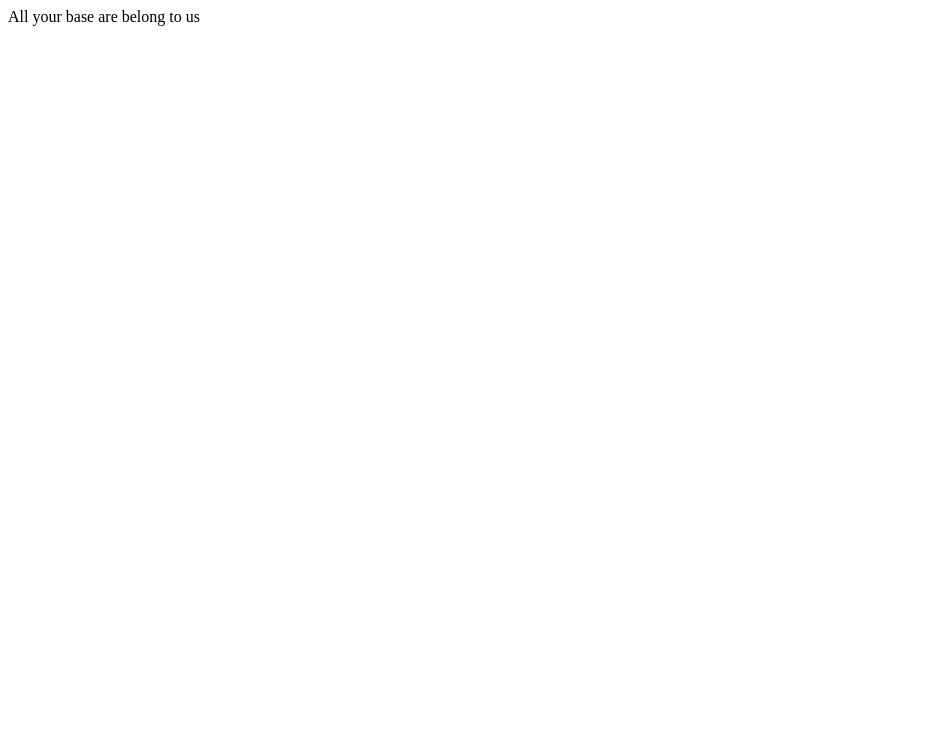
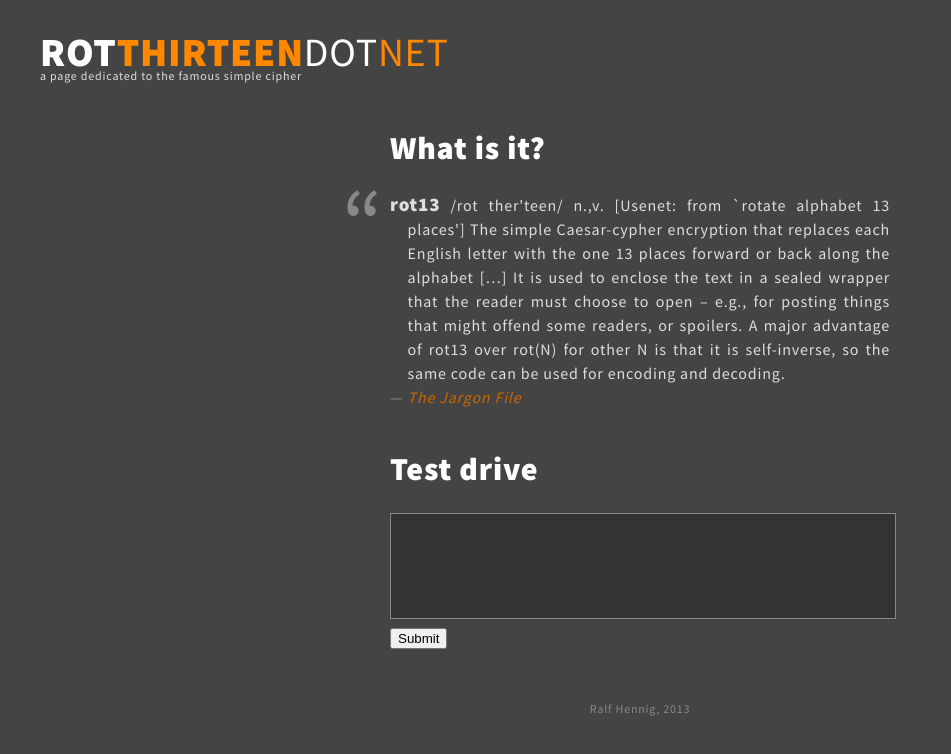
Before and after one commit to k7172/k7172.github.io, a plain HTML site: page index.html in a window 1280 px wide. Shown: the whole page, without its empty margins (0-951 px from the left). Drawn offline with Linux system fonts and the light colour scheme.

Commit message:
Rewrite from scratch

```diff
--- a/index.html
+++ b/index.html
@@ -1 +1,40 @@
-All your base are belong to us
+<!DOCTYPE html>
+<title>rot13</title>
+<link rel="stylesheet" href="rot13.css">
+
+<header>
+    <h1><b>ROT<em>THIRTEEN</em></b>DOT<em>NET</em></h1>
+    <p>a page dedicated to the famous simple cipher</p>
+</header>
+
+<section>
+    <h2>What is it?</h2>
+    <blockquote>
+        <p><b>rot13</b> /rot ther'teen/ n.,v. [Usenet: from `rotate alphabet 13
+		places'] The simple Caesar-cypher encryption that replaces each English
+		letter with the one 13 places forward or back along the alphabet
+		[&hellip;] It is used to enclose the text in a sealed wrapper that the
+		reader must choose to open &ndash; e.g., for posting things that might
+		offend some readers, or spoilers. A major advantage of rot13 over
+		rot(N) for other N is that it is self-inverse, so the same code can be
+		used for encoding and decoding.</p>
+        <footer>&mdash; <cite>
+			<a href="http://www.catb.org/jargon/html/R/rot13.html">The Jargon
+			File</a></cite>
+		</footer>
+    </blockquote>
+</section>
+
+<section>
+    <h2>Test drive</h2>
+    <form id="diy">
+        <textarea id="text" rows="5"></textarea>
+        <input type="submit" value="Submit">
+    </form>
+</section>
+
+<footer>
+    Ralf Hennig, 2013
+</footer>
+
+<script src="rot13.js"></script>
--- /dev/null
+++ b/rot13.css
@@ -0,0 +1,105 @@
+@import url(http://fonts.googleapis.com/css?family=Source+Sans+Pro:400,900);
+
+html {
+    font: 100% 'Source Sans Pro', sans-serif;
+    text-align: justify;
+    color: #DDD;
+    background-color: #444;
+    padding: 2em;
+    line-height: 1.5em;
+    letter-spacing: .05em;
+
+}
+
+h1 {
+    font-size: 250%;
+    font-weight: normal;
+    color: #FFF;
+    margin: 0;
+    padding: 0;
+}
+
+h2 {
+	font-size: 200%;
+    color: #FFF;
+    margin: 0 0 1em 0;
+    padding: 0;
+}
+
+p {
+    margin: 0;
+    padding: 0;
+}
+
+header p {
+    font-size:75%;
+}
+
+section {
+    margin: 3em auto 3em auto;
+    max-width: 500px;
+}
+
+a {
+    color: #C60;
+    text-decoration: none;
+}
+
+a:hover {
+    color: #F80;
+    text-decoration: underline;
+}
+
+b {
+    font-weight: bold;
+}
+
+blockquote b {
+	font-size: 120%;
+}
+
+em {
+    color: #F80;
+    font-style: normal;
+}
+
+blockquote {
+	text-indent: -1.1em;
+    margin: 0 0 0 1.1em;
+    padding: 0;
+    position: relative;
+}
+
+blockquote:before {
+    display: block;
+    content: "\201C";
+    font-size: 6em;
+    color: #888;
+    position: absolute;
+    left: -.5em;
+    top: 0.2em;
+}
+
+cite {
+    font-style: italic;
+}
+
+textarea {
+    font: 100% 'Source Sans Pro', sans-serif;
+    color: #DDD;
+    background-color: #333;
+    border: 1px solid #888;
+    resize: none;
+    width: 100%;
+}
+
+footer {
+    color: #888;
+    font-size: 75%;
+    text-align: center;
+}
+
+blockquote footer {
+    font-size: 100%;
+    text-align: left;
+}
--- /dev/null
+++ b/rot13.js
@@ -0,0 +1,12 @@
+var rot13 = function (str) {
+	// https://github.com/kvz/phpjs/blob/master/functions/strings/str_rot13.js
+	return (str + '').replace(/[a-z]/gi, function (s) {
+      return String.fromCharCode(s.charCodeAt(0) + (s.toLowerCase() < 'n' ? 13 : -13));
+    });
+}
+
+document.getElementById('diy').onsubmit = function (e) {
+	var textarea = document.getElementById('text');
+    textarea.value = rot13(textarea.value);
+    e.preventDefault();
+};
```
